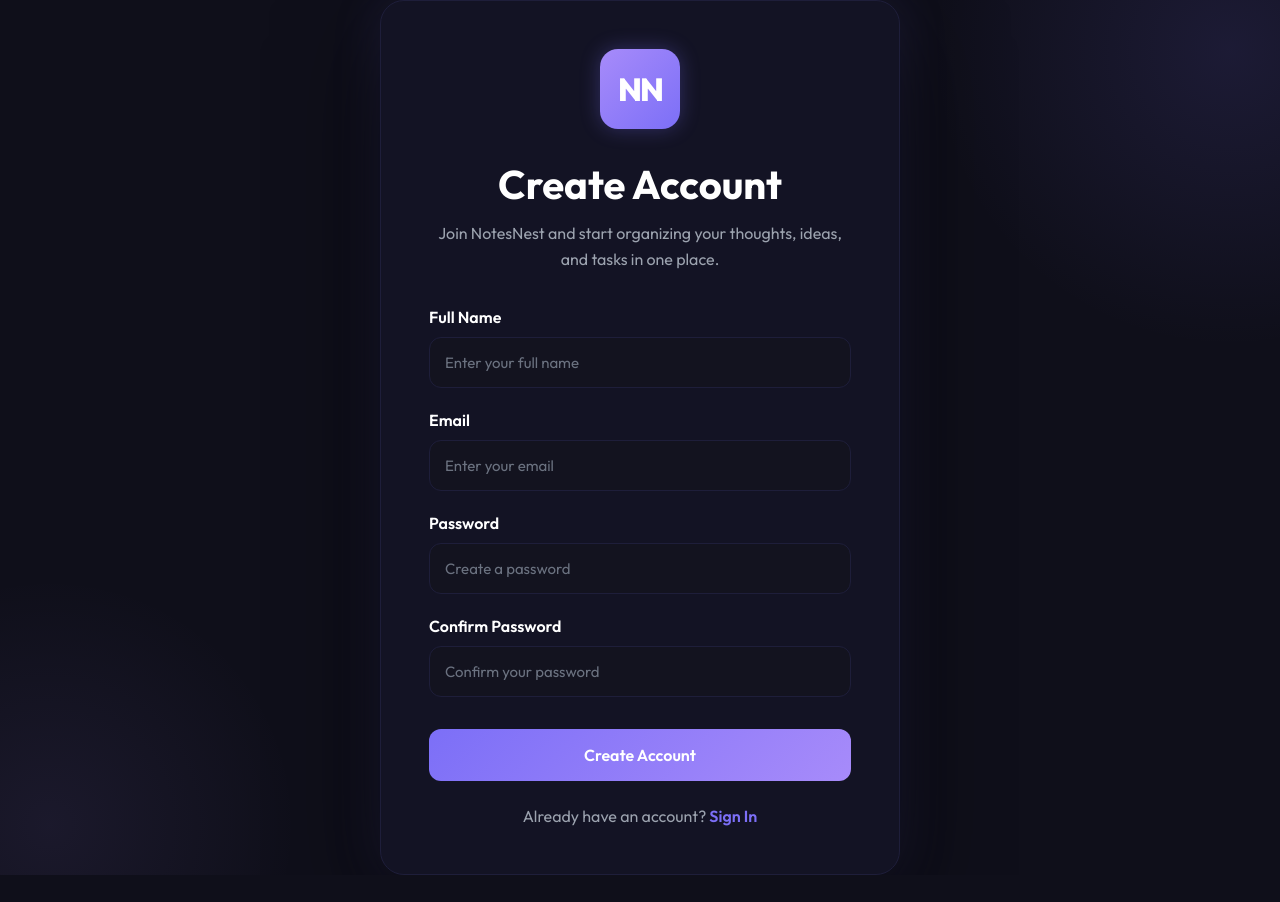
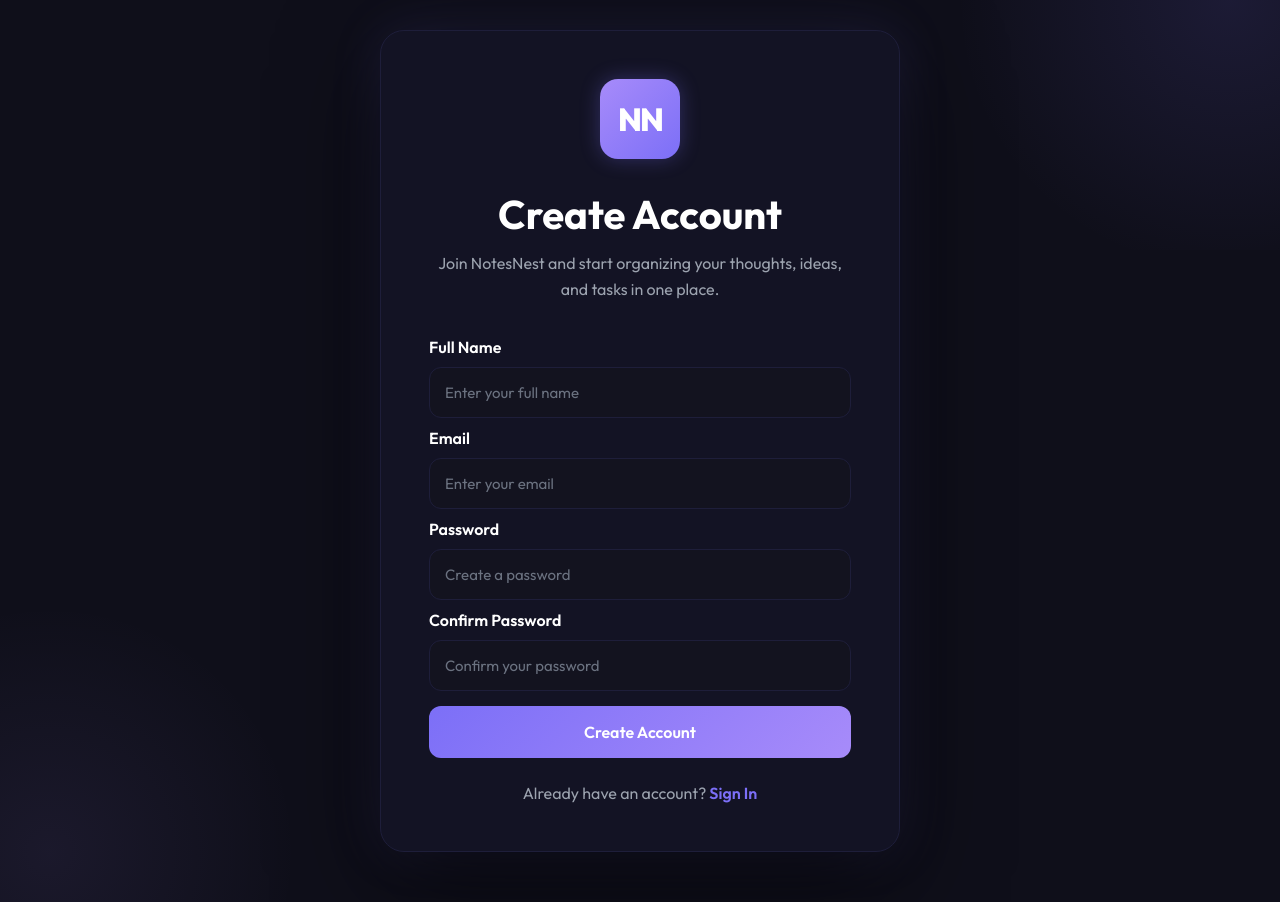
Before and after one commit to sudip5-ml/notes-app, a React app in the folder frontend/: page /signup in a window 1280 px wide. Before the commit the page ends 875 px from the top, so only its background shows below. Built offline with nearby package versions, Linux system fonts and the light colour scheme; the HTML template or start-up script is replaced by a standard one.

Commit message:
Auth page updated

```diff
--- a/frontend/src/App.jsx
+++ b/frontend/src/App.jsx
@@ -9,7 +9,7 @@
     <BrowserRouter>
       <Routes>
         <Route path="/" element={<Home />} />
-        <Route path="/Login" element={<Login />} />
+        <Route path="/login" element={<Login />} />
         <Route path="/signup" element={<Signup />} />
         <Route path="/dashboard" element={<Dashboard />} />
       </Routes>
--- a/frontend/src/pages/Signup.css
+++ b/frontend/src/pages/Signup.css
@@ -8,7 +8,7 @@
 }
 
 .signup-page{
-  min-height:100vh;
+  min-height:80vh;
   background:#0f0f1a;
 
   display:flex;
@@ -24,7 +24,7 @@
   position:absolute;
 
   width:600px;
-  height:600px;
+  height:500px;
 
   top:-250px;
   right:-250px;
@@ -65,6 +65,8 @@
   border-radius:24px;
 
   padding:48px;
+  margin-top: 30px;
+  margin-bottom: 50px;
 
   box-shadow:
     0 30px 100px rgba(0,0,0,.6),
@@ -133,7 +135,7 @@
   width:100%;
   padding:15px;
 
-  margin-bottom:22px;
+  margin-bottom:10px;
 
   background:#13131f;
 
@@ -158,7 +160,7 @@
 }
 
 .signup-form button{
-  margin-top:10px;
+  margin-top:5px;
 
   border:none;
 
--- a/frontend/src/pages/login.jsx
+++ b/frontend/src/pages/login.jsx
@@ -36,7 +36,7 @@
 
         <p className="footer-text">
           Don't have an account?
-          <a href="/"> Sign up</a>
+          <a href="/signup"> Sign up</a>
         </p>
 
       </div>
--- a/frontend/src/pages/signup.jsx
+++ b/frontend/src/pages/signup.jsx
@@ -50,7 +50,7 @@
 
         <p className="footer-text">
           Already have an account?
-          <a href="/"> Sign In</a>
+          <a href="/login"> Sign In</a>
         </p>
 
       </div>
```
Also changed, not shown: 1 other file (tests, documents, lock files or other folders).
